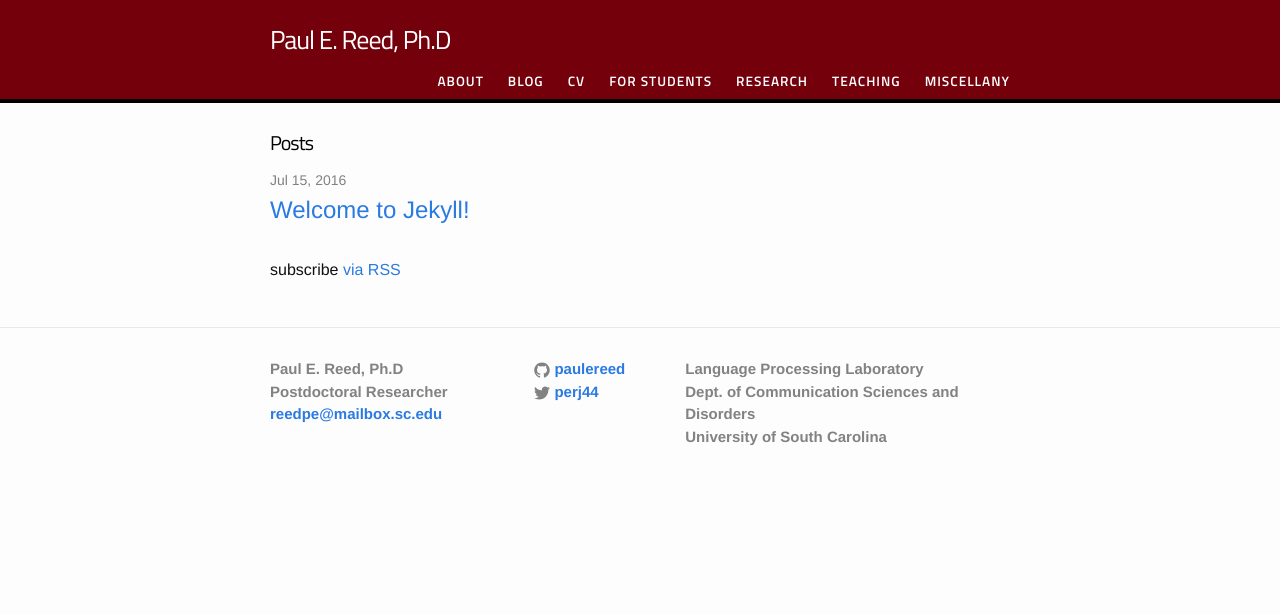
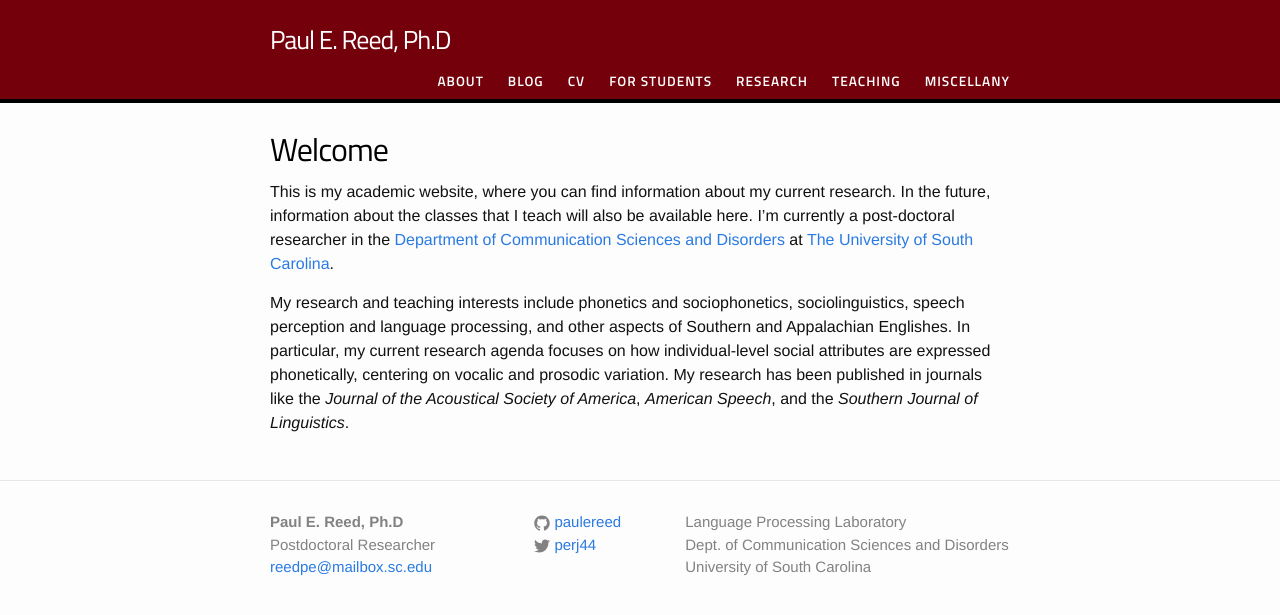
Before and after one commit to paulereed/paulereed.github.io, a Jekyll site: the page built from index.html, in a window 1280 px wide. Shown: the top 615 px of the page. Built offline with Jekyll 4.4.1, drawn with Linux system fonts in a browser that asks for light colours; some web fonts are replaced.

Commit message:
adjusting footer

```diff
--- a/_includes/footer.html
+++ b/_includes/footer.html
@@ -7,7 +7,7 @@
     <div class="footer-col-wrapper">
       <div class="footer-col footer-col-1">
         <ul class="contact-list">
-          <li><strong>{{ site.title }}<strong></li>
+          <li><strong>{{ site.title }}</strong></li>
           		<li>Postdoctoral Researcher</li>
           <li><a href="mailto:{{ site.email }}">{{ site.email }}</a></li>
         </ul>
--- a/index.html
+++ b/index.html
@@ -2,22 +2,13 @@
 layout: default
 ---
 
+
+
 <div class="home">
 
-  <h1 class="page-heading">Posts</h1>
+<h1>Welcome</h1>
 
-  <ul class="post-list">
-    {% for post in site.posts %}
-      <li>
-        <span class="post-meta">{{ post.date | date: "%b %-d, %Y" }}</span>
-
-        <h2>
-          <a class="post-link" href="{{ post.url | prepend: site.baseurl }}">{{ post.title }}</a>
-        </h2>
-      </li>
-    {% endfor %}
-  </ul>
-
-  <p class="rss-subscribe">subscribe <a href="{{ "/feed.xml" | prepend: site.baseurl }}">via RSS</a></p>
+	<p>This is my academic website, where you can find information about my current research. In the future, information about the classes that I teach will also be available here. I’m currently a post-doctoral researcher in the <a href="http://www.sc.edu/study/colleges_schools/public_health/study/areas_of_study/communication_sciences_and_disorders/index.php">Department of Communication Sciences and Disorders</a> at <a href="http://www.sc.edu/">The University of South Carolina</a>.</p>
+	<p>My research and teaching interests include phonetics and sociophonetics, sociolinguistics, speech perception and language processing, and other aspects of Southern and Appalachian Englishes. In particular, my current research agenda focuses on how individual-level social attributes are expressed phonetically, centering on vocalic and prosodic variation. My research has been published in journals like the <em>Journal of the Acoustical Society of America</em>, <em>American Speech</em>, and the <em>Southern Journal of Linguistics</em>.</p>
 
 </div>
```
Also changed, not shown: 1 other file.
